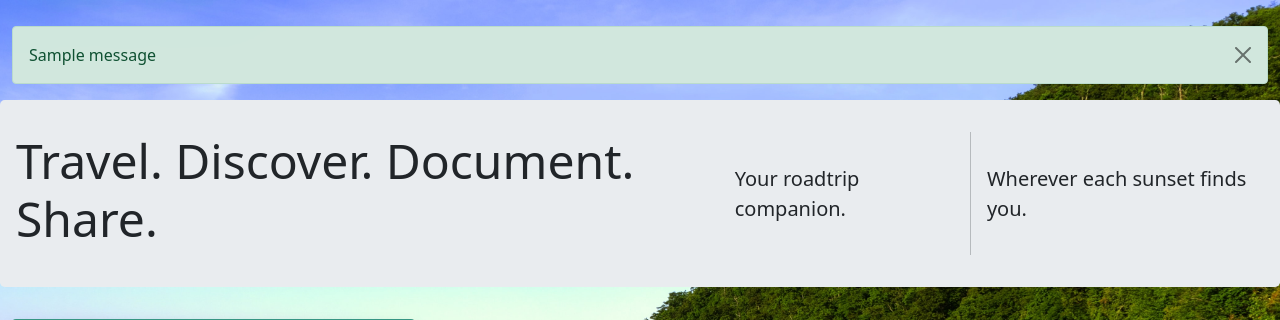
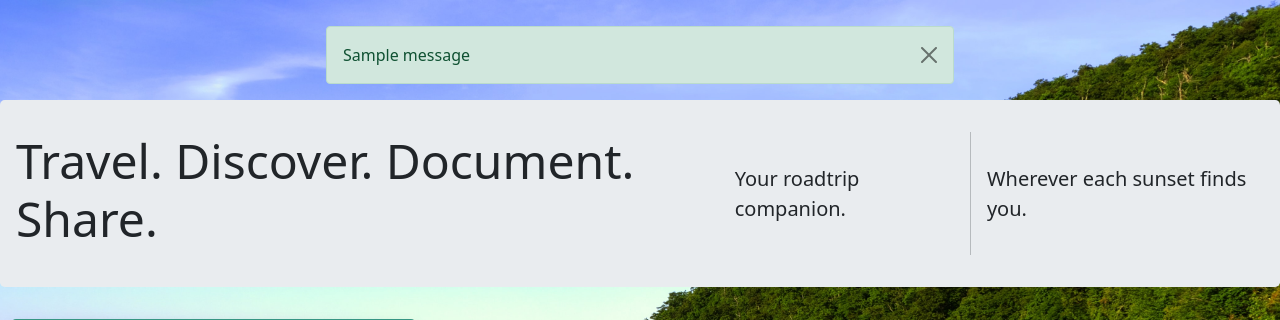
Before and after one commit to PeteDarinzo/Capstone-1-Road-Trip-Log, a Flask app: page / in a window 1280 px wide. Shown: the part 74-394 px from the top of the page. Run offline with Flask 2, Linux system fonts and the light colour scheme; tables that the repository leaves empty hold one stand-in row (values such as "Sample post"); one stand-in notice (Sample message) is shown; parts of the project's set-up code (start-up, migrations or seed data) failed here and were passed over; some libraries are stand-ins or nearby versions.

Commit message:
center alerts

```diff
--- a/static/app.css
+++ b/static/app.css
@@ -238,7 +238,6 @@ textarea {
 
 /* https://stackoverflow.com/questions/1776915/how-can-i-center-an-absolutely-positioned-element-in-a-div */
 .centered-axis-x {
-    position: absolute;
     left: 50%;
     transform: translate(-50%, 0);
 }
--- a/templates/base.html
+++ b/templates/base.html
@@ -69,7 +69,7 @@
 
     <div class="container-fluid" id="container">
         {% for category, message in get_flashed_messages(with_categories=True) %}
-        <div class="alert alert-{{category}} alert-dismissible fade show" role="alert">
+        <div class="alert alert-{{category}} alert-dismissible fade show w-50 centered-axis-x" role="alert">
             {{message}}
             <button type="button" class="btn-close" data-dismiss="alert" aria-label="Close">
             </button>
```
